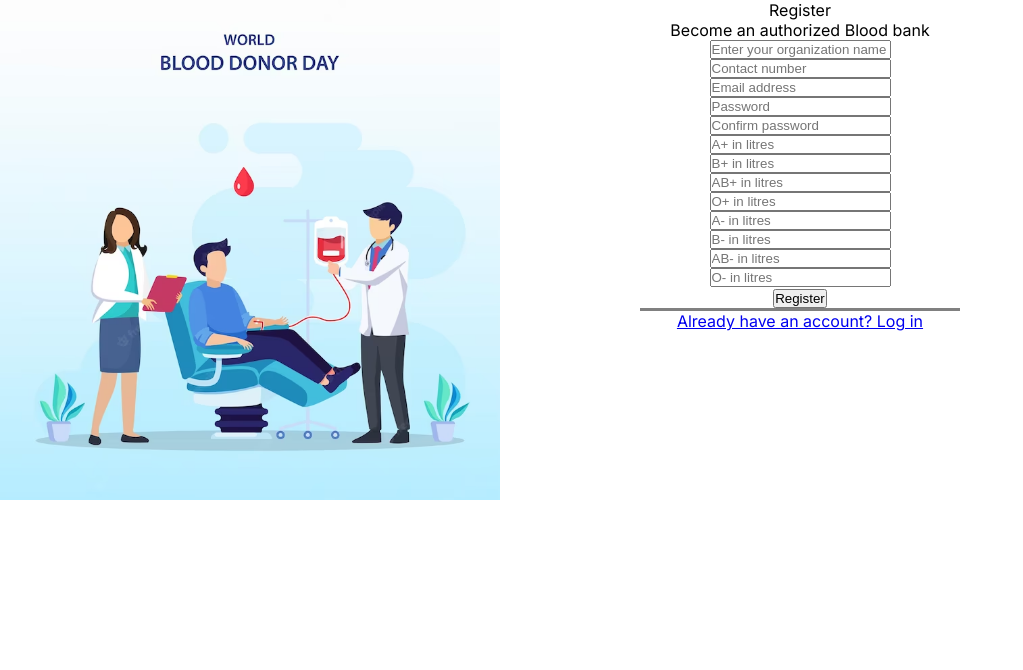
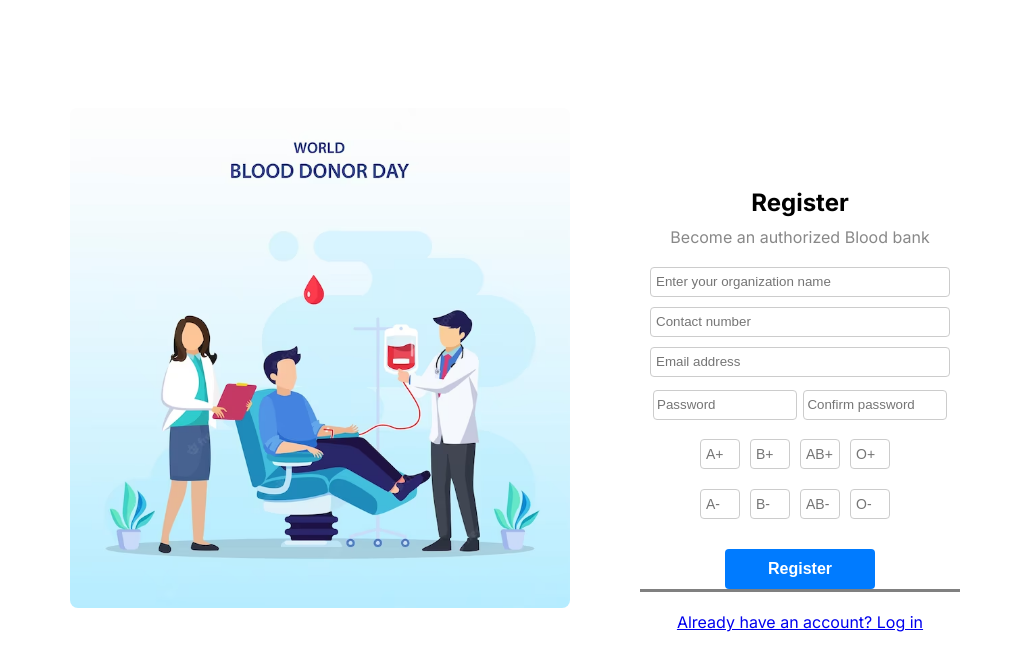
Before and after one commit to SohomSaha045/HemoTrack, a Next.js app: page /register in a window 1280 px wide. Shown: the top 670 px of the page, without its empty margins (0-1023 px from the left). Built offline with nearby package versions, Linux system fonts and the light colour scheme.

Commit message:
Register page CSS

```diff
--- a/src/app/(PAGES)/dashboard/page.module.css
+++ b/src/app/(PAGES)/dashboard/page.module.css
@@ -99,3 +99,75 @@ line-height: 150%;
   .table tr:hover {
     background-color: #ddd;
   }
+
+
+
+
+
+
+
+
+.col2 {
+  display: flex;
+  flex-direction: column;
+  align-items: center;
+}
+
+.top_div {
+  margin-bottom: 20px;
+  text-align: center;
+}
+
+.heading {
+  font-size: 24px;
+  font-weight: bold;
+  margin-bottom: 10px;
+}
+
+.sub_heading {
+  font-size: 16px;
+  color: #888;
+  margin-bottom: 20px;
+}
+
+.form_div {
+  display: flex;
+  flex-direction: column;
+  align-items: center;
+  margin-bottom: 20px;
+}
+
+.inp {
+  width: 300px;
+  height: 30px;
+  margin-bottom: 10px;
+  padding: 5px;
+  border: 1px solid #ccc;
+  border-radius: 4px;
+}
+
+.password_div {
+  display: flex;
+  flex-direction: column;
+}
+
+.bloodgroup {
+  display: grid;
+  grid-template-columns: repeat(4, 1fr);
+  grid-gap: 10px;
+  margin-top: 10px;
+}
+
+.register button {
+  padding: 10px 20px;
+  font-size: 16px;
+  background-color: #007bff;
+  color: #fff;
+  border: none;
+  border-radius: 4px;
+  cursor: pointer;
+}
+
+.register button:hover {
+  background-color: #0056b3;
+}
--- a/src/app/(PAGES)/register/page.jsx
+++ b/src/app/(PAGES)/register/page.jsx
@@ -27,19 +27,21 @@ function page() {
                 <input type="password" className={styles.inp} placeholder='Confirm password' />
               </div>
 
-              <div className={styles.bloodgroup}>
-                <input type="text" className={styles.inp} placeholder="A+ in litres" />
-                <input type="text" className={styles.inp} placeholder="B+ in litres" />
-                <input type="text" className={styles.inp} placeholder="AB+ in litres" />
-                <input type="text" className={styles.inp} placeholder="O+ in litres" />
-                <input type="text" className={styles.inp} placeholder="A- in litres" />
-                <input type="text" className={styles.inp} placeholder="B- in litres" />
-                <input type="text" className={styles.inp} placeholder="AB- in litres" />
-                <input type="text" className={styles.inp} placeholder="O- in litres" />
+              <div className={styles.bloodgroup1}>
+                <input type="text" className={styles.inp} placeholder="A+" />
+                <input type="text" className={styles.inp} placeholder="B+" />
+                <input type="text" className={styles.inp} placeholder="AB+" />
+                <input type="text" className={styles.inp} placeholder="O+" />
               </div>
+              <div className={styles.bloodgroup1}>
+                <input type="text" className={styles.inp} placeholder="A-" />
+                <input type="text" className={styles.inp} placeholder="B-" />
+                <input type="text" className={styles.inp} placeholder="AB-" />
+                <input type="text" className={styles.inp} placeholder="O-" />
+                </div>
             </div>
 
-            <div className="register">
+            <div className={styles.register}>
               <button type="submit">Register</button>
             </div>
           </div>
--- a/src/app/(PAGES)/register/page.module.css
+++ b/src/app/(PAGES)/register/page.module.css
@@ -7,8 +7,26 @@
 }
 .col1, .col2{
     width: 50%;
-    height: 100vh;
+    /* height: 100vh; */
 }
+.col1 {
+  display: flex;
+  justify-content: center;
+  align-items: center;
+  height: 90vh;
+}
+
+.col1 > div {
+  max-width: 500px;
+}
+
+.col1 img {
+  max-width: 100%;
+  height: auto;
+  border-radius: 8px;
+}
+
+
 .top_div{
     width:50%;
     border-bottom: 3px solid gray;
@@ -19,6 +37,7 @@
 }
 .inp{
     display: block;
+
 }
 
 .bottom_div{
@@ -27,3 +46,93 @@
     justify-content: center;
     align-items: center;
 }
+.col2 {
+    display: flex;
+    flex-direction: column;
+    align-items: start;
+    margin-top: 100px;
+  }
+
+  .top_div {
+    margin-bottom: 20px;
+    text-align: center;
+  }
+
+  .heading {
+    font-size: 24px;
+    font-weight: bold;
+    margin-bottom: 10px;
+  }
+
+  .sub_heading {
+    font-size: 16px;
+    color: #888;
+    margin-bottom: 20px;
+  }
+
+  .form_div {
+    display: flex;
+    flex-direction: column;
+    align-items: center;
+    margin-bottom: 20px;
+  }
+
+  .inp {
+    width: 300px;
+    height: 30px;
+    margin-bottom: 10px;
+    padding: 5px;
+    border: 1px solid #ccc;
+    border-radius: 4px;
+    box-sizing: border-box;
+  }
+
+  .password_div {
+    display: flex;
+    justify-content: center;
+    align-items: center;
+    margin-bottom: 2%;
+  }
+
+  .password_div input {
+    width: 45%;
+    height: 30px;
+    margin: 1%;
+    padding: 1%;
+    border: 1px solid #ccc;
+    border-radius: 4px;
+    box-sizing: border-box;
+  }
+
+  .bloodgroup1,
+  .bloodgroup2 {
+    display: flex;
+    margin-top: 10px;
+  }
+
+  .bloodgroup1 input,
+  .bloodgroup2 input {
+    width: 40px; /* Adjust the width as needed */
+    height: 30px;
+    margin-right: 10px;
+    padding: 5px;
+    border: 1px solid #ccc;
+    border-radius: 4px;
+    box-sizing: border-box;
+    font-size: 14px; /* Adjust the font size as needed */
+  }
+  .register button {
+    width: 150px;
+    height: 40px;
+    font-size: 16px;
+    font-weight: bold;
+    color: #fff;
+    background-color: #007bff;
+    border: none;
+    border-radius: 4px;
+    cursor: pointer;
+  }
+
+  .register button:hover {
+    background-color: #0056b3;
+  }
```
Also changed, not shown: src/app/(PAGES)/dashboard/page.jsx (+8 -3 lines).
